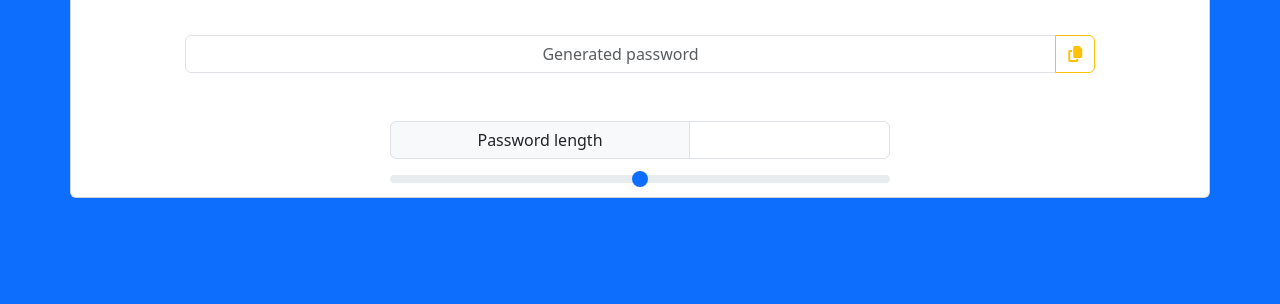
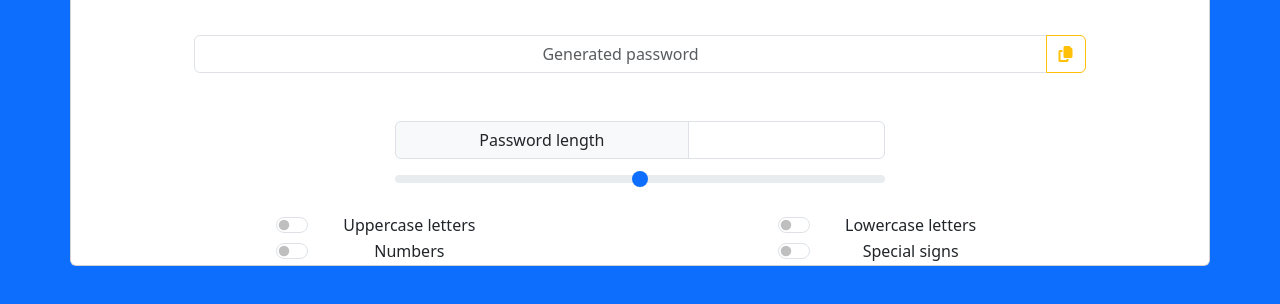
Before and after one commit to BartekClk/Pass_Generator-Bootstrap-, a plain HTML site: page index.html in a window 1280 px wide. Shown: the part 228-532 px from the top of the page. Drawn offline with nearby package versions, Linux system fonts and the light colour scheme.

Commit message:
modified:   assets/styles/main.css 	modified:   index.html

```diff
--- a/assets/styles/main.css
+++ b/assets/styles/main.css
@@ -14,12 +14,18 @@ body{
 }
 
 .password__len{
-    width: 500px;
+    width: 90%;
 }
 
 .password__len__text{
-    width: 300px;
+    width: 60%;
 }
 .password__range{
-    width: 500px;
+    width: 90%;
 }
+.password__properties{
+    width: 90%
+}
+.password__properties__item{
+    width: 226px;
+}
--- a/index.html
+++ b/index.html
@@ -17,27 +17,61 @@
     <div class="container-sm p-0">
         <div class="card justify-content-center">
             <h1 class="text-center my-4">Password Generator</h1>
-            <div class="password__copy mt-3 mx-auto">
-                <div class="input-group">
+            <div class="container password justify-content-center">
+                <div class="row row-cols-1 justify-content-center">
+                    <div class="col col-12 mt-3 d-flex justify-content-center">
+                        <div class="input-group password__copy">
                             <input type="text" class="form-control text-center bg-body" placeholder="Generated password" aria-label="Generated password" aria-describedby="button-addon2" disabled readonly>
                             <button class="btn btn-outline-warning" type="button" id="button-addon2"><i class="fa-solid fa-copy"></i></button>
                         </div>
                     </div>
-            <div class="input-group password__len mt-5 mx-auto">
+                    <div class="col col-12">
+                        <div class="row">
+                            <div class="col col-12 col-md-10 col-lg-8 col-xl-6 d-flex justify-content-center mx-auto">
+                                <div class="input-group password__len mt-5">
                                     <span class="input-group-text password__len__text justify-content-center">Password length</span>
                                     <input type="number" aria-label="First name" class="form-control text-center">
                                 </div>
-            <div class="password__range mx-auto mt-2">
+                            </div>
+                        </div>
+                    </div>
+                    <div class="col col-12">
+                        <div class="row">
+                            <div class="col col-12 col-md-10 col-lg-8 col-xl-6 d-flex justify-content-center mx-auto">
+                                <div class="password__range mt-2">
                                     <input type="range" class="form-range" min="16" max="32" id="password__range">
                                 </div>
-            <div class="container text-center">
-                <div class="row">
-                    <div class="col"></div>
-                    <div class="col"></div>
                             </div>
-                <div class="row">
-                    <div class="col"></div>
-                    <div class="col"></div>
+                        </div>
+                    </div>
+                </div>
+                <div class="container text-center password__properties mt-3 row-gap-5 column-gap-3">
+                    <div class="grid row">
+                        <div class="col col-12 col-sm-6 d-flex justify-content-center">
+                            <div class="form-check form-switch password__properties__item">
+                            <input class="form-check-input" type="checkbox" role="switch" id="uppercase_letters">
+                            <label class="form-check-label" for="flexSwitchCheckDefault">Uppercase letters</label>
+                            </div>
+                        </div>
+                        <div class="col col-12 col-sm-6 d-flex justify-content-center">
+                            <div class="form-check form-switch password__properties__item">
+                                <input class="form-check-input" type="checkbox" role="switch" id="lowercase_letters">
+                                <label class="form-check-label" for="flexSwitchCheckDefault">Lowercase letters</label>
+                            </div>
+                        </div>
+                        <div class="col col-12 col-sm-6 d-flex justify-content-center">
+                            <div class="form-check form-switch password__properties__item">
+                                <input class="form-check-input" type="checkbox" role="switch" id="numbers">
+                                <label class="form-check-label" for="flexSwitchCheckDefault">Numbers</label>
+                            </div>
+                        </div>
+                        <div class="col col-12 col-sm-6 d-flex justify-content-center">
+                            <div class="form-check form-switch password__properties__item">
+                                <input class="form-check-input" type="checkbox" role="switch" id="special_signs">
+                                <label class="form-check-label" for="flexSwitchCheckDefault">Special signs</label>
+                            </div>
+                        </div>
+                    </div>
                 </div>
             </div>
         </div>
```
Lines whose indentation alone changed are shown as unchanged.
